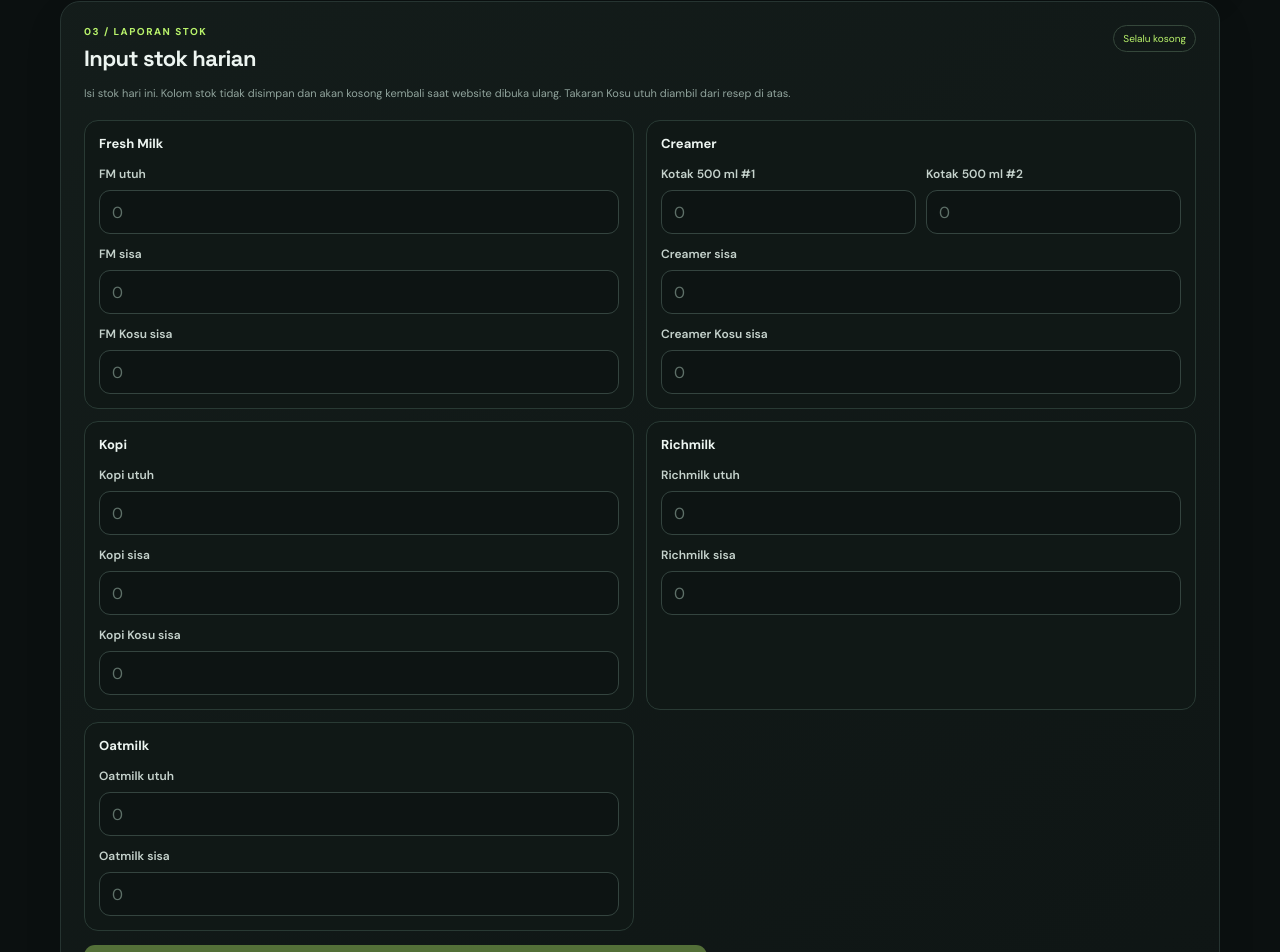
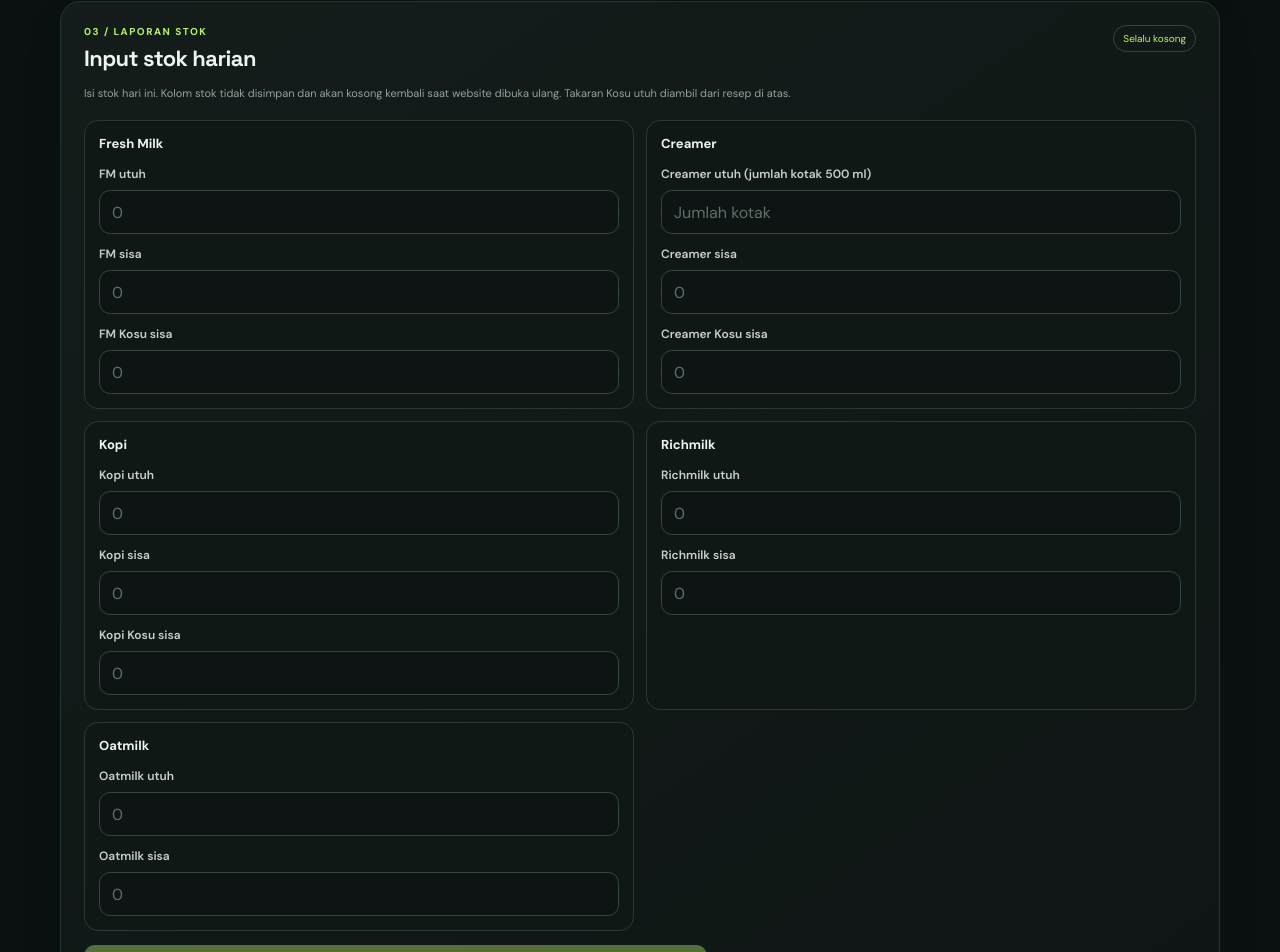
Before and after one commit to chanvianz-ui/kosu-calculator, a Next.js app: page / in a window 1280 px wide. Shown: the part 1716-2668 px from the top of the page. Built offline with nearby package versions, Linux system fonts and the light colour scheme.

Commit message:
Update page.tsx

```diff
--- a/app/page.tsx
+++ b/app/page.tsx
@@ -67,7 +67,7 @@ export default function Home() {
   // Stok harian sengaja tidak disimpan ke localStorage agar selalu kosong saat membuka ulang.
   const [stock, setStock] = useState({
     fmUtuh: "", fmSisa: "", fmKosuSisa: "",
-    creamerKotak1: "", creamerKotak2: "", creamerSisa: "", creamerKosuSisa: "",
+    creamerKotak: "", creamerSisa: "", creamerKosuSisa: "",
     kopiUtuh: "", kopiSisa: "", kopiKosuSisa: "",
     richmilkUtuh: "", richmilkSisa: "",
     oatmilkUtuh: "", oatmilkSisa: "",
@@ -170,14 +170,14 @@ export default function Home() {
     const has = (key: keyof typeof stock) => stock[key].trim() !== "";
     const fmt = (n: number) => formatNumber(n, 0);
     const fmTotal = val("fmUtuh") + val("fmSisa") + numberValue(ingredients.find((x) => x.id === "fm")?.recipe ?? "") + val("fmKosuSisa");
-    const creamerBoxes = val("creamerKotak1") + val("creamerKotak2");
+    const creamerBoxes = val("creamerKotak");
     const creamerUtuhMl = creamerBoxes * 500;
     const creamerTotal = creamerUtuhMl + val("creamerSisa") + numberValue(ingredients.find((x) => x.id === "creamer")?.recipe ?? "") + val("creamerKosuSisa");
     const kopiTotal = val("kopiUtuh") + val("kopiSisa") + numberValue(ingredients.find((x) => x.id === "kopi")?.recipe ?? "") + val("kopiKosuSisa");
     const richmilkTotal = val("richmilkUtuh") + val("richmilkSisa");
     const oatmilkTotal = val("oatmilkUtuh") + val("oatmilkSisa");
     const lines = [
-      `*HITUNGAN KOSU (${formatDate(date)})*`,
+      `HITUNGAN KOSU (${formatDate(date)})`,
       "",
       `fm utuh: ${fmt(val("fmUtuh"))}`,
       `fm sisa: ${fmt(val("fmSisa"))}`,
@@ -185,7 +185,7 @@ export default function Home() {
       `fm kosu sisa: ${fmt(val("fmKosuSisa"))}`,
       `total: ${fmt(fmTotal)}`,
       "",
-      `creamer utuh: ${val("creamerKotak1")}+${val("creamerKotak2")}=${creamerBoxes} ${creamerBoxes}x500=${fmt(creamerUtuhMl)}`,
+      `creamer utuh: ${fmt(creamerBoxes)} kotak x 500 ml = ${fmt(creamerUtuhMl)} ml`,
       `creamer sisa: ${fmt(val("creamerSisa"))}`,
       `creamer kosu utuh: ${fmt(numberValue(ingredients.find((x) => x.id === "creamer")?.recipe ?? ""))}`,
       `creamer kosu sisa: ${fmt(val("creamerKosuSisa"))}`,
@@ -323,7 +323,7 @@ export default function Home() {
                 <div className="field"><label>FM Kosu sisa</label><input type="number" min="0" inputMode="decimal" placeholder="0" value={stock.fmKosuSisa} onChange={(e) => updateStock("fmKosuSisa", e.target.value)} /></div>
               </div>
               <div className="stock-card"><h4>Creamer</h4>
-                <div className="stock-two"><div className="field"><label>Kotak 500 ml #1</label><input type="number" min="0" inputMode="numeric" placeholder="0" value={stock.creamerKotak1} onChange={(e) => updateStock("creamerKotak1", e.target.value)} /></div><div className="field"><label>Kotak 500 ml #2</label><input type="number" min="0" inputMode="numeric" placeholder="0" value={stock.creamerKotak2} onChange={(e) => updateStock("creamerKotak2", e.target.value)} /></div></div>
+                <div className="field"><label>Creamer utuh (jumlah kotak 500 ml)</label><input type="number" min="0" inputMode="numeric" placeholder="Jumlah kotak" value={stock.creamerKotak} onChange={(e) => updateStock("creamerKotak", e.target.value)} /></div>
                 <div className="field"><label>Creamer sisa</label><input type="number" min="0" inputMode="decimal" placeholder="0" value={stock.creamerSisa} onChange={(e) => updateStock("creamerSisa", e.target.value)} /></div>
                 <div className="field"><label>Creamer Kosu sisa</label><input type="number" min="0" inputMode="decimal" placeholder="0" value={stock.creamerKosuSisa} onChange={(e) => updateStock("creamerKosuSisa", e.target.value)} /></div>
               </div>
```
